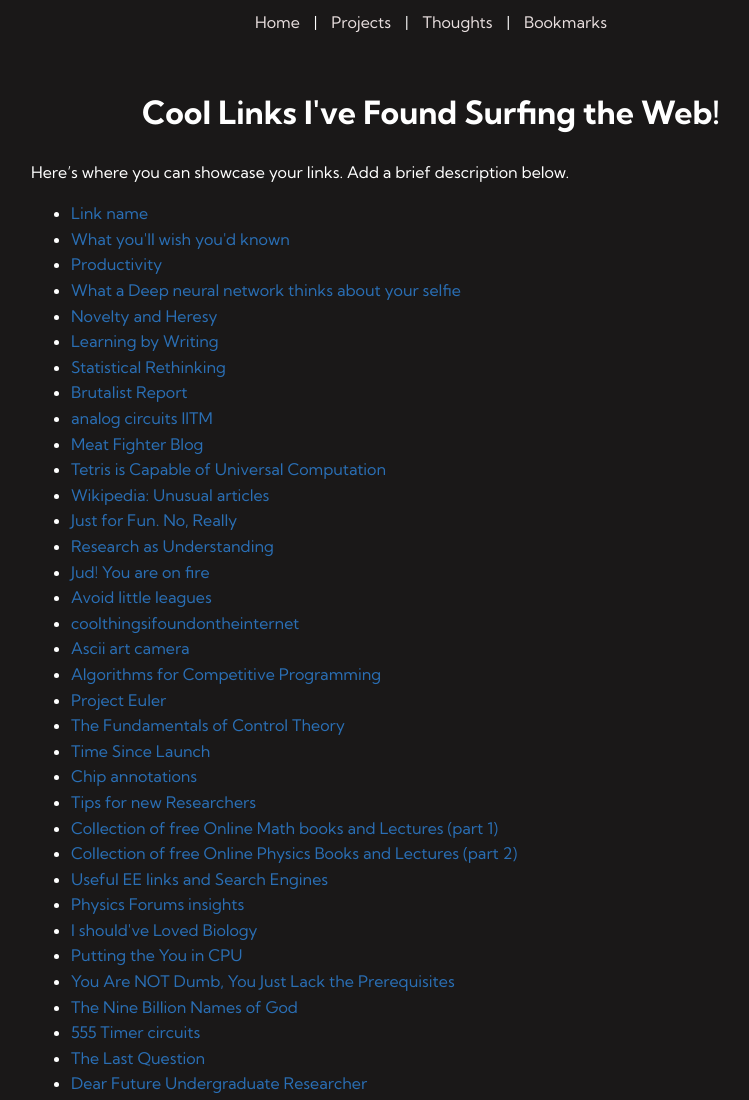
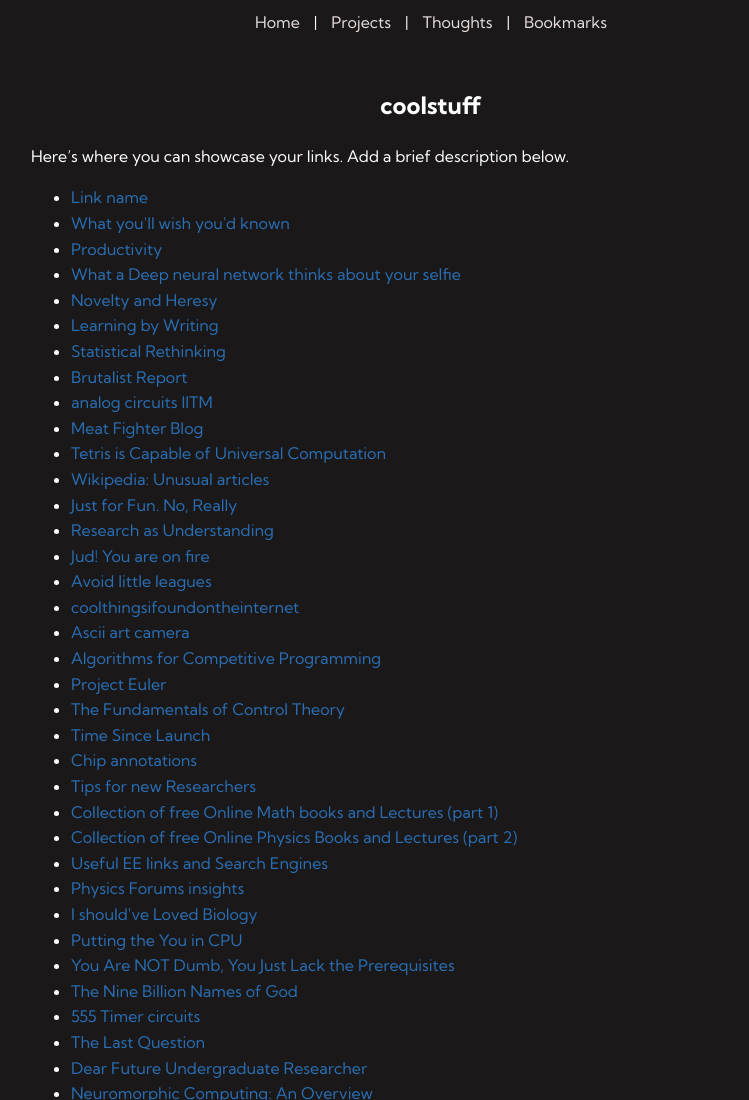
Before and after one commit to Aditya-1020/Personal-website, a plain HTML site: page bookmarks_links.html in a window 1280 px wide. Shown: the top 1100 px of the page, without its empty margins (209-958 px from the left). Drawn offline with Linux system fonts and the light colour scheme.

Commit message:
links header change

```diff
--- a/bookmarks_links.html
+++ b/bookmarks_links.html
@@ -18,7 +18,7 @@
     </nav>
     <div class="container">
         <div class="center-content">
-            <h1>Cool Links I've Found Surfing the Web!</h1>
+            <h2>coolstuff</h2>
         </div>
         <p>Here’s where you can showcase your links. Add a brief description below.</p>
         <ul>
```
